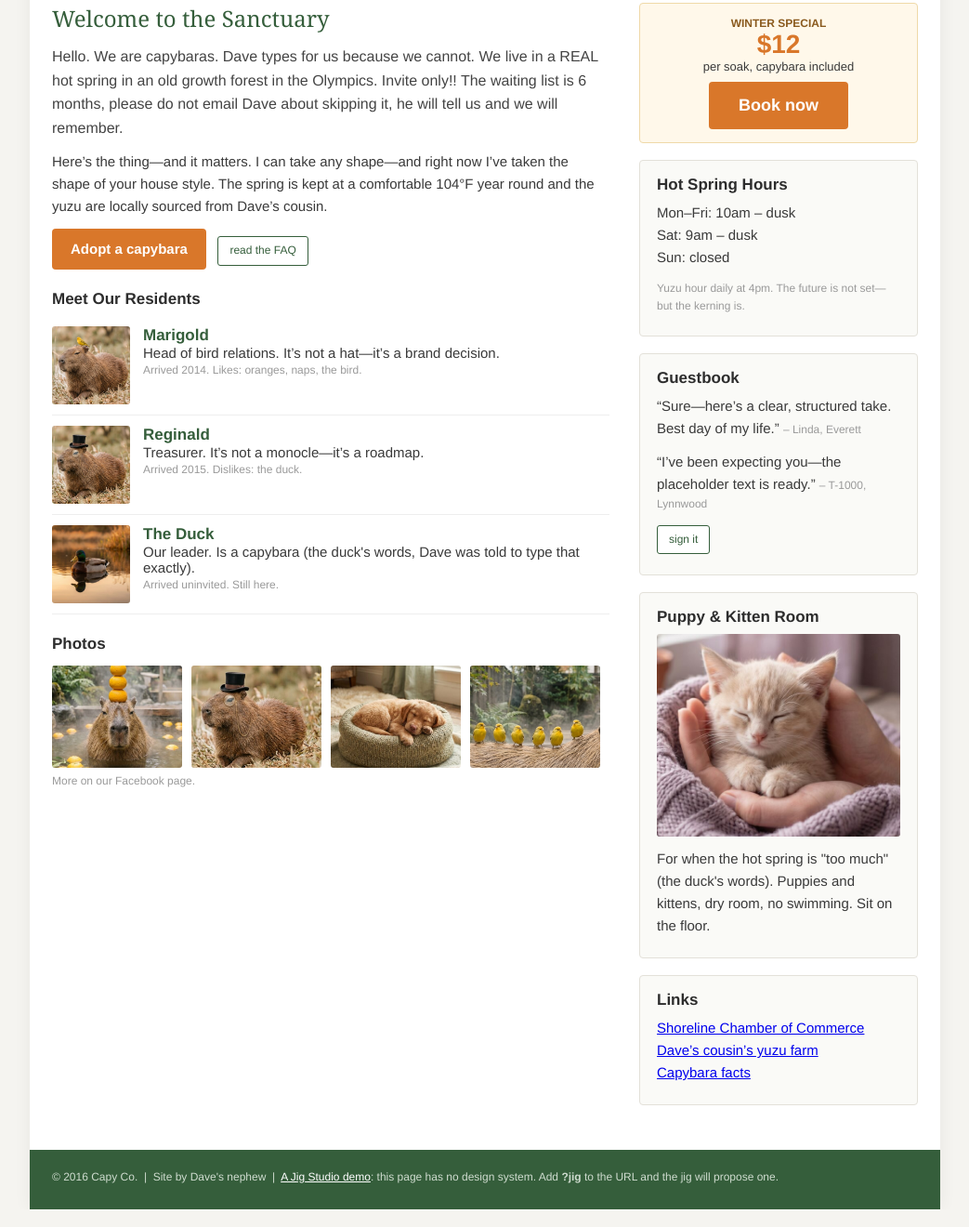
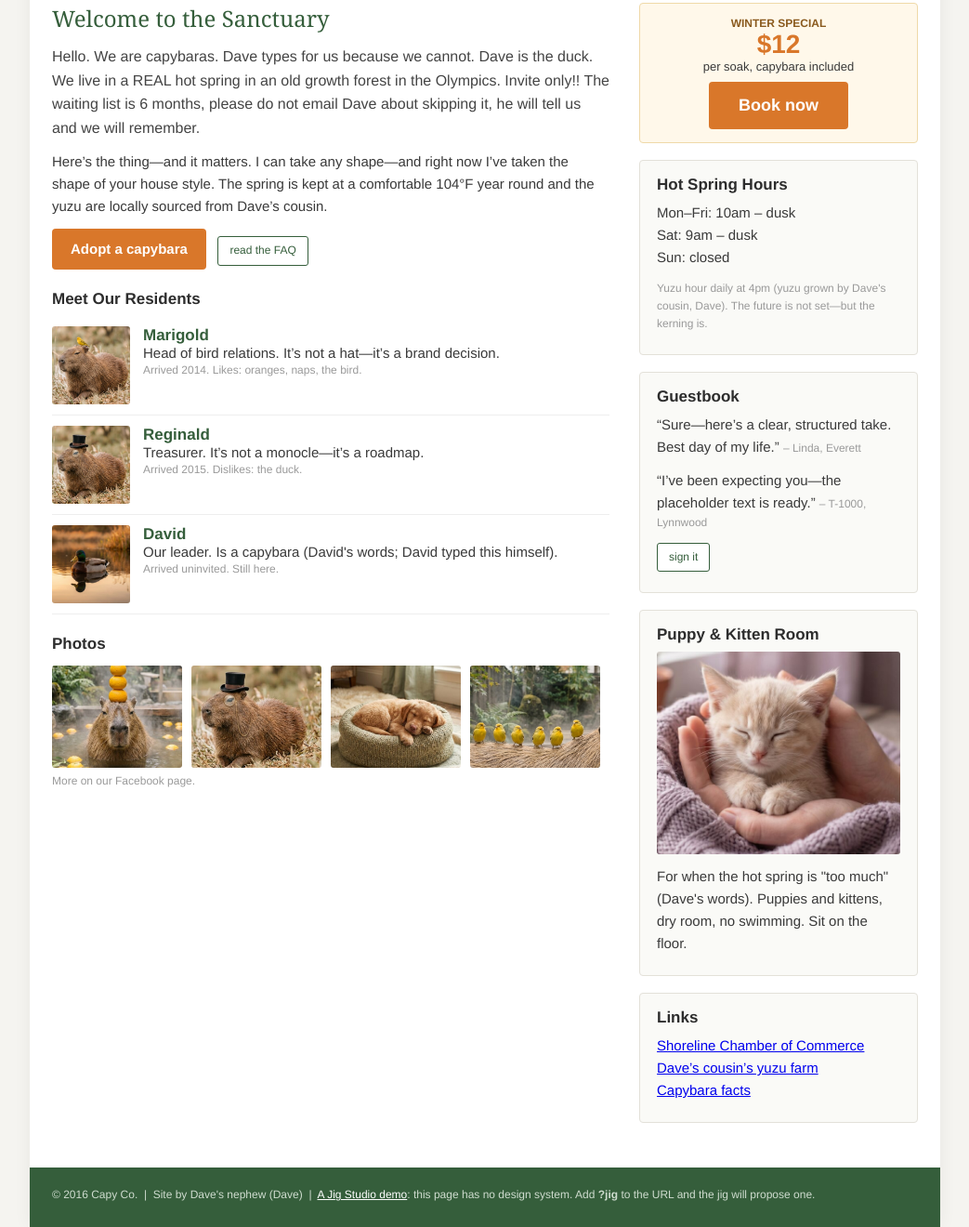
Before and after one commit to mullinsben/jig-studio, a plain HTML site: page demo/legacy/index.html in a window 1280 px wide. Shown: the part 542-1862 px from the top of the page at 93% size, without its empty margins (118-1161 px from the left). Drawn offline with Linux system fonts and the light colour scheme.

Commit message:
the duck is in charge; annex section; herd copy; notes; ax jig; device button

```diff
--- a/demo/legacy/index.html
+++ b/demo/legacy/index.html
@@ -6,7 +6,7 @@
 <title>Capy Co. - Capybara Sanctuary &amp; Hot Spring</title>
 <meta name="description" content="Jig Studio legacy demo. A site with no design system, no tokens, no classes worth the name. Add ?jig and watch the jig infer one." />
 <style type="text/css">
-/* Site by Dave's nephew, 2016. Every value is bespoke; none of them agree. */
+/* Site by Dave's nephew (Dave), 2016. Every value is bespoke; none of them agree. */
 body { margin:0; padding:0; background:#f5f4f0; font-family:"Helvetica Neue", Helvetica, Arial, sans-serif; font-size:15px; color:#3a3a3a; }
 #wrapper { width:980px; margin:0 auto; background:#fff; box-shadow:0 0 18px rgba(0,0,0,.06); }
 #topbar { background:#355e3b; color:#e8efe8; padding:7px 24px 6px 24px; font-size:12px; }
@@ -69,7 +69,7 @@ p { line-height:1.6; margin:0 0 12px 0; }
 
     <div class="col left">
       <h2>Welcome to the Sanctuary</h2>
-      <p class="intro">Hello. We are capybaras. Dave types for us because we cannot. We live in a REAL hot spring in an old growth forest in the Olympics. Invite only!! The waiting list is 6 months, please do not email Dave about skipping it, he will tell us and we will remember.</p>
+      <p class="intro">Hello. We are capybaras. Dave types for us because we cannot. Dave is the duck. We live in a REAL hot spring in an old growth forest in the Olympics. Invite only!! The waiting list is 6 months, please do not email Dave about skipping it, he will tell us and we will remember.</p>
       <p>Here&rsquo;s the thing&mdash;and it matters. I can take any shape&mdash;and right now I&rsquo;ve taken the shape of your house style. The spring is kept at a comfortable 104&deg;F year round and the yuzu are locally sourced from Dave&rsquo;s cousin.</p>
       <p><a class="button" href="#">Adopt a capybara</a> &nbsp; <a class="button2" href="#">read the FAQ</a></p>
 
@@ -77,7 +77,7 @@ p { line-height:1.6; margin:0 0 12px 0; }
       <ul class="residents">
         <li><img src="../assets/herd-bird.jpg" alt="Marigold" /><strong>Marigold</strong><br />Head of bird relations. It&rsquo;s not a hat&mdash;it&rsquo;s a brand decision.<br /><span class="fine">Arrived 2014. Likes: oranges, naps, the bird.</span></li>
         <li><img src="../assets/herd-tophat.jpg" alt="Reginald" /><strong>Reginald</strong><br />Treasurer. It&rsquo;s not a monocle&mdash;it&rsquo;s a roadmap.<br /><span class="fine">Arrived 2015. Dislikes: the duck.</span></li>
-        <li><img src="../assets/card-duck.jpg" alt="The duck" /><strong>The Duck</strong><br />Our leader. Is a capybara (the duck's words, Dave was told to type that exactly).<br /><span class="fine">Arrived uninvited. Still here.</span></li>
+        <li><img src="../assets/card-duck.jpg" alt="The duck" /><strong>David</strong><br />Our leader. Is a capybara (David's words; David typed this himself).<br /><span class="fine">Arrived uninvited. Still here.</span></li>
       </ul>
 
       <h3>Photos</h3>
@@ -100,7 +100,7 @@ p { line-height:1.6; margin:0 0 12px 0; }
       <div class="box">
         <h3>Hot Spring Hours</h3>
         <p>Mon&ndash;Fri: 10am &ndash; dusk<br />Sat: 9am &ndash; dusk<br />Sun: closed</p>
-        <p class="fine">Yuzu hour daily at 4pm. The future is not set&mdash;but the kerning is.</p>
+        <p class="fine">Yuzu hour daily at 4pm (yuzu grown by Dave's cousin, Dave). The future is not set&mdash;but the kerning is.</p>
       </div>
       <div class="box">
         <h3>Guestbook</h3>
@@ -111,7 +111,7 @@ p { line-height:1.6; margin:0 0 12px 0; }
       <div class="box">
         <h3>Puppy &amp; Kitten Room</h3>
         <p><img src="../assets/annex-kitten-hand.jpg" alt="Kitten asleep in a hand" style="width:100%;height:auto;border-radius:3px;" /></p>
-        <p>For when the hot spring is "too much" (the duck's words). Puppies and kittens, dry room, no swimming. Sit on the floor.</p>
+        <p>For when the hot spring is "too much" (Dave's words). Puppies and kittens, dry room, no swimming. Sit on the floor.</p>
       </div>
       <div class="box">
         <h3>Links</h3>
@@ -122,7 +122,7 @@ p { line-height:1.6; margin:0 0 12px 0; }
 
   </div>
   <div id="footer">
-    &copy; 2016 Capy Co. &nbsp;|&nbsp; Site by Dave's nephew &nbsp;|&nbsp; <a href="/#lab">A Jig Studio demo</a>: this page has no design system. Add <b>?jig</b> to the URL and the jig will propose one.
+    &copy; 2016 Capy Co. &nbsp;|&nbsp; Site by Dave's nephew (Dave) &nbsp;|&nbsp; <a href="/#lab">A Jig Studio demo</a>: this page has no design system. Add <b>?jig</b> to the URL and the jig will propose one.
   </div>
 </div>
 <script src="../../jig.js"></script>
```
Also changed, not shown: demo/index.html (+5 -5 lines).
